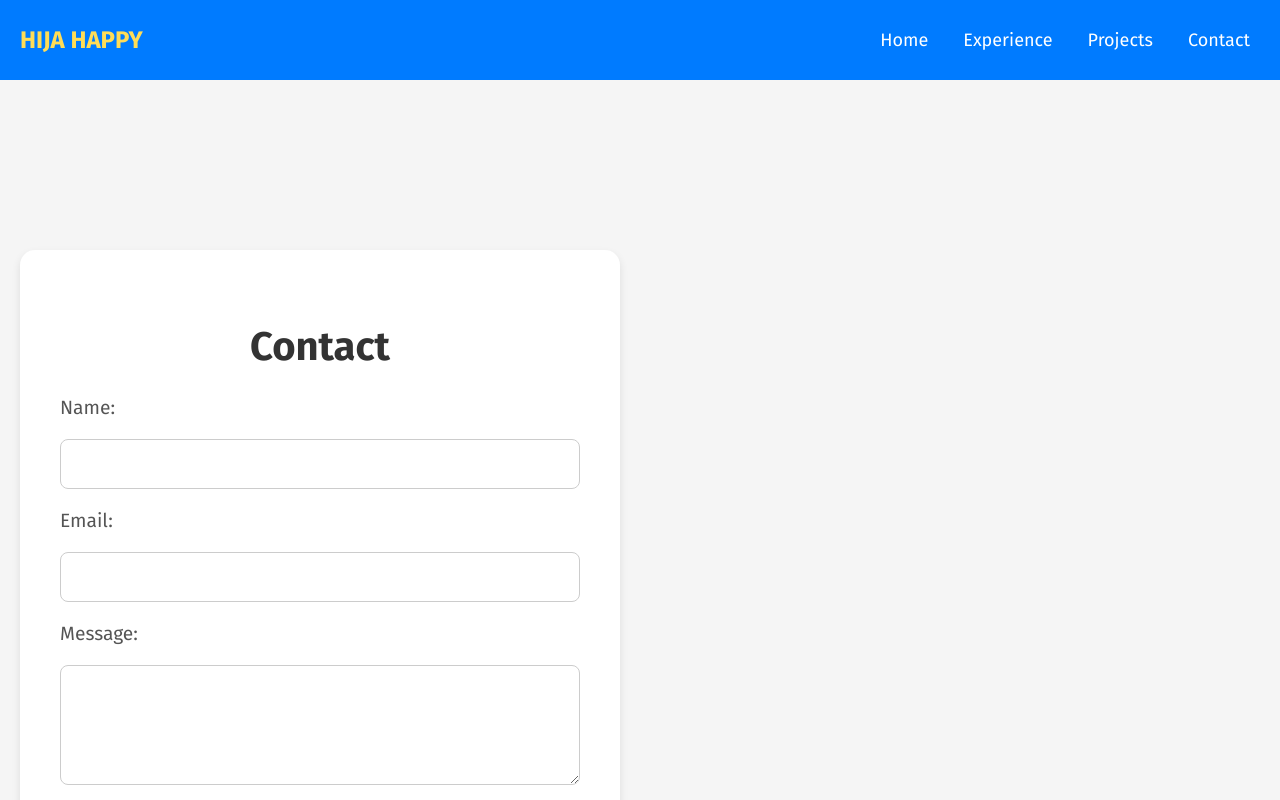
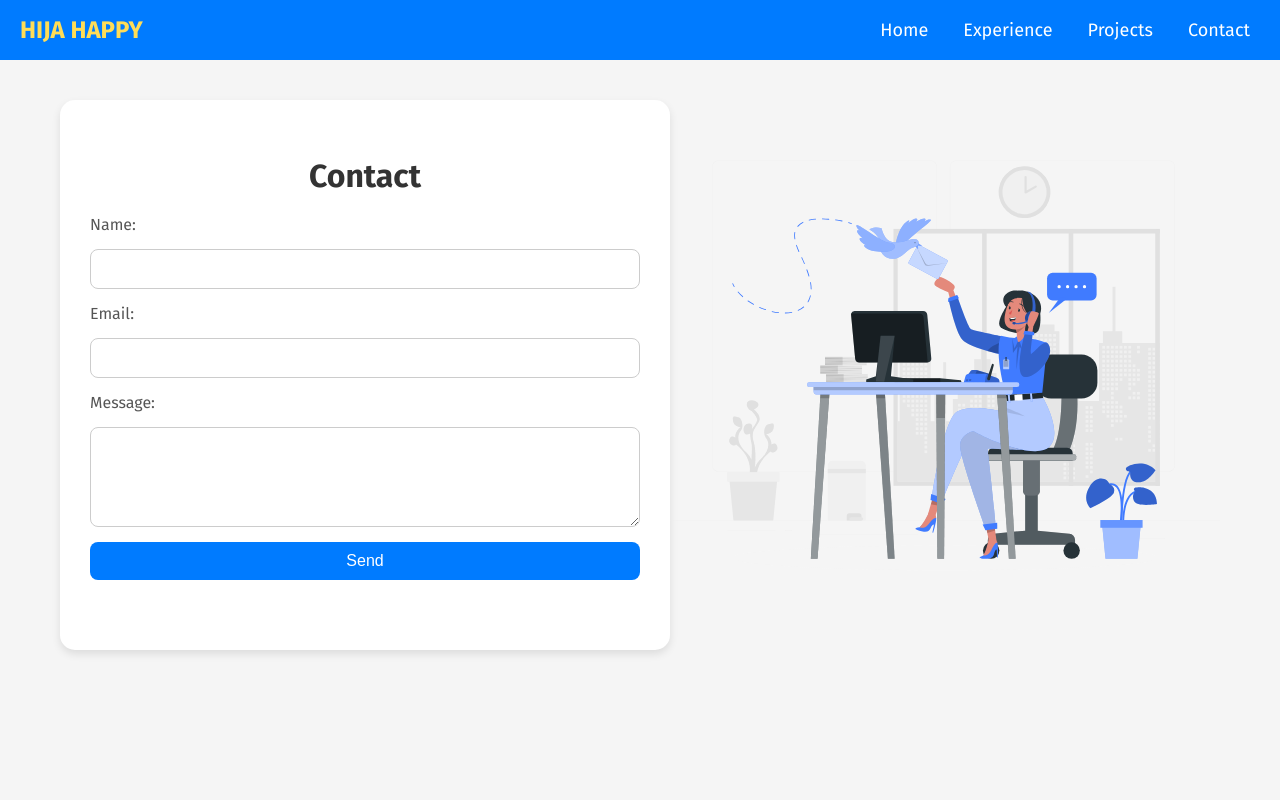
Before and after one commit to hija-happy/my_portfolio, a React (Create React App) app: page /contact in a window 1280 px wide. Built offline with nearby package versions, Linux system fonts and the light colour scheme.

Commit message:
Updated Pages

```diff
--- a/package.json
+++ b/package.json
@@ -10,10 +10,13 @@
     "@testing-library/react": "^13.4.0",
     "@testing-library/user-event": "^13.5.0",
     "emailjs-com": "^3.2.0",
+    "gsap": "^3.12.5",
     "react": "^18.3.1",
     "react-dom": "^18.3.1",
     "react-router-dom": "^6.26.0",
     "react-scripts": "5.0.1",
+    "react-slick": "^0.30.2",
+    "slick-carousel": "^1.8.1",
     "tech-stack-icons": "^2.1.0",
     "web-vitals": "^2.1.4"
   },
--- a/src/components/AboutSection.css
+++ b/src/components/AboutSection.css
@@ -3,7 +3,7 @@ html, body {
   margin: 0;
   padding: 0;
   height: 100%;
-  overflow: hidden; /* Remove scrollbars */
+
 }
 
 body {
--- a/src/components/ContactSection.css
+++ b/src/components/ContactSection.css
@@ -1,25 +1,32 @@
 .contact-page {
-  align-content: center;
-  padding-top: 150px;
-  padding-bottom: 150px; /* Padding for the entire page */
+  display: flex;
+  justify-content: center;
+  /* Adjusted padding for the entire page */
 }
 
 .contact-section {
-  padding: 40px;
-  padding-bottom: 200px;
+  display: flex;
+  align-items: stretch; /* Ensure that the items stretch to the full height */
+  max-width: 1200px; /* Adjust width as needed */
+  width: 100%;
+}
+
+.contact-content {
+  display: flex;
+  flex: 1;
+}
+
+.contact-form {
+  flex: 1;
+  padding: 30px; /* Reduced padding */
   background-color: #ffffff;
   border-radius: 15px;
   box-shadow: 0 4px 8px rgba(0, 0, 0, 0.1);
-  max-width: 600px;
-
-  margin: px auto;
-
 }
 
-.contact-section h2 {
-  margin-bottom: 25px;
-
-  font-size: 2.5rem;
+.contact-form h2 {
+  margin-bottom: 20px; /* Reduced margin */
+  font-size: 2rem; /* Adjusted font size */
   color: #333;
   text-align: center;
   font-weight: bold;
@@ -28,18 +35,17 @@
 form {
   display: flex;
   flex-direction: column;
-  gap: 20px;
-  justify-content: space-between;
+  gap: 15px; /* Reduced gap */
 }
 
 label {
-  font-size: 1.2rem;
+  font-size: 1rem; /* Adjusted font size */
   color: #555;
 }
 
 input,
 textarea {
-  padding: 15px;
+  padding: 10px; /* Adjusted padding */
   border-radius: 8px;
   border: 1px solid #ccc;
   font-size: 1rem;
@@ -49,16 +55,17 @@ textarea {
 
 textarea {
   resize: vertical;
-  min-height: 120px;
+  min-height: 100px; /* Adjusted min-height */
 }
 
 button {
-  padding: 15px;
+  padding: 10px; /* Adjusted padding */
   border: none;
   border-radius: 8px;
-  background-color: #007bff;   color: #fff;
+  background-color: #007bff;
+  color: #fff;
   cursor: pointer;
-  font-size: 1.2rem;
+  font-size: 1rem; /* Adjusted font size */
   transition: background-color 0.3s ease;
 }
 
@@ -66,16 +73,29 @@ button:hover {
   background-color: #0056b3;
 }
 
-.status-message {
-  margin-top: 20px;
-  font-size: 1.2rem;
-  color: #28a745;
+.status-message,
+.loading-message {
+  margin-top: 15px; /* Reduced margin */
+  font-size: 1rem; /* Adjusted font size */
   text-align: center;
 }
 
+.status-message {
+  color: #28a745;
+}
+
 .loading-message {
-  margin-top: 20px;
-  font-size: 1.2rem;
   color: #007bff;
-  text-align: center;
 }
+
+.contact-illustration {
+  flex: 1;
+  display: flex;
+  justify-content: center;
+  align-items: center;
+}
+
+.contact-illustration img {
+  max-width: 100%;
+  height: auto;
+}
--- a/src/components/ContactSection.js
+++ b/src/components/ContactSection.js
@@ -17,17 +17,17 @@ const ContactSection = () => {
     return (
       <section className='contact-page'>
         <section id='contact' className='contact-section'>
-        <h2>Contact</h2>
-
-        <div className="contact-content">        <p className='status-message'>Message sent successfully!</p>
+          <div className="contact-content">
+            <div className="contact-form">
+              <p className='status-message'>Message sent successfully!</p>
               <button onClick={() => window.location.reload()} className='reload-button'>
                 Send Another Message
               </button>
+            </div>
             <div className="contact-illustration">
               <img src={ContactIllustration} alt="Contact illustration" />
             </div>
           </div>
-
         </section>
       </section>
     );
@@ -36,53 +36,28 @@ const ContactSection = () => {
   return (
     <section className='contact-page'>
       <section id='contact' className='contact-section'>
+        <div className="contact-content">
+          <div className="contact-form">
             <h2>Contact</h2>
-      <div className="contact-content">
             <form onSubmit={handleFormSubmit} method='POST'>
               <label htmlFor='name'>Name:</label>
-        <input
-          type='text'
-          id='name'
-          name='name'
-          required
-        />
-
+              <input type='text' id='name' name='name' required />
               <label htmlFor='email'>Email:</label>
-        <input
-          type='email'
-          id='email'
-          name='email'
-          required
-        />
-        <ValidationError
-          prefix='Email'
-          field='email'
-          errors={state.errors}
-        />
-
+              <input type='email' id='email' name='email' required />
+              <ValidationError prefix='Email' field='email' errors={state.errors} />
               <label htmlFor='message'>Message:</label>
-        <textarea
-          id='message'
-          name='message'
-          required
-        />
-        <ValidationError
-          prefix='Message'
-          field='message'
-          errors={state.errors}
-        />
-
+              <textarea id='message' name='message' required />
+              <ValidationError prefix='Message' field='message' errors={state.errors} />
               <button type='submit' disabled={state.submitting || loading}>
                 {loading ? 'Sending...' : 'Send'}
               </button>
             </form>
-
+            {loading && <p className='loading-message'>Sending your message, please wait...</p>}
+          </div>
           <div className="contact-illustration">
             <img src={ContactIllustration} alt="Contact illustration" />
           </div>
         </div>
-
-      {loading && <p className='loading-message'>Sending your message, please wait...</p>}
       </section>
     </section>
   );
--- a/src/components/ExperienceSection.css
+++ b/src/components/ExperienceSection.css
@@ -14,22 +14,6 @@
   box-shadow: 0 4px 8px rgba(0, 0, 0, 0.1);
   display: flex;
   align-items: flex-start;
-  opacity: 0;
-  transform: translateX(0);
-  transition: opacity 0.8s ease, transform 0.8s ease;
-}
-
-.experience-item.fade-in-left {
-  transform: translateX(-100%);
-}
-
-.experience-item.fade-in-right {
-  transform: translateX(100%);
-}
-
-.experience-item.visible {
-  opacity: 1;
-  transform: translateX(0);
 }
 
 .company-logo {
--- a/src/components/ExperienceSection.js
+++ b/src/components/ExperienceSection.js
@@ -1,25 +1,8 @@
-import React, { useEffect, useRef } from 'react';
+import React from 'react';
 import experienceData from '../assets/json/experienceData.json';
 import './ExperienceSection.css';
 
 const ExperienceSection = () => {
-  const sectionRefs = useRef([]);
-
-  useEffect(() => {
-    const handleScroll = () => {
-      sectionRefs.current.forEach((ref) => {
-        if (ref && ref.getBoundingClientRect().top < window.innerHeight) {
-          ref.classList.add('fade-in');
-        }
-      });
-    };
-
-    window.addEventListener('scroll', handleScroll);
-    handleScroll(); // Initial check on load
-
-    return () => window.removeEventListener('scroll', handleScroll);
-  }, []);
-
   return (
     <section id='experience' className='experience-section'>
       <h2>Experience</h2>
@@ -28,7 +11,6 @@ const ExperienceSection = () => {
           <div
             key={index}
             className='experience-item'
-            ref={(el) => (sectionRefs.current[index] = el)}
           >
             <div className='experience-logo'>
               <img
--- a/src/components/Navbar.css
+++ b/src/components/Navbar.css
@@ -5,7 +5,7 @@
   display: flex;
   justify-content: space-between; /* Space between items */
   align-items: center; /* Align items vertically centered */
-  height: 60px; /* Fixed height for the navbar */
+  height: 40px; /* Fixed height for the navbar */
   position: relative; /* Allows absolute positioning for elements */
 }
 
--- a/src/components/ProjectsSection.css
+++ b/src/components/ProjectsSection.css
@@ -1,39 +1,13 @@
-.projects-section,
-.skills-section {
+.projects-section {
   padding: 2rem;
-  padding-bottom: 100;
-
-  /* Increase this value based on your footer height */
+  padding-bottom: 100px; /* Ensure padding is in pixels */
 }
 
-.projects-container,
-.skills-container {
-  /* Ensure that the containers take up the full width available */
-  display: flex;
-  flex-wrap: wrap;
-  justify-content: center;
-  padding-bottom: 100;
-}
-
-.project-item,
-.skill-item {
-  /* Adjust width based on design */
-  margin: 15px;
-}
-
-.project-image img,
-.skill-icon {
-  /* Ensure icons and images are responsive and well-sized */
-  max-width: 100%;
-  height: auto;
-}
-
-/* Specific styling for projects section */
 .projects-container {
-  display: flex;
-  flex-direction: column;
-  gap: 2rem;
-  align-items: center;
+  display: grid;
+  grid-template-columns: repeat(2, 1fr); /* Creates a 2-column grid */
+  gap: 1.5rem; /* Adjust gap as needed to create space between cards */
+  justify-items: center; /* Center items horizontally */
 }
 
 .project-item {
@@ -76,28 +50,37 @@
   color: #333;
 }
 
-/* Specific styling for skills section */
 .skills-section {
   padding: 2rem;
-  background-color: #eaeaea; /* or any color you prefer */
+  background-color: #eaeaea; /* Light gray background */
 }
 
 .skills-container {
   display: grid;
-  grid-template-columns: repeat(4, 1fr); /* Creates a 4-column grid */
+  grid-template-columns: repeat(10, 1fr); /* Default to 10 columns */
   gap: 1rem; /* Space between grid items */
   justify-items: center; /* Center items horizontally */
 }
 
+/* Adjust the layout for mobile view */
+@media (max-width: 768px) {
+  .skills-container {
+    grid-template-columns: repeat(4, 1fr); /* 4 columns for mobile */
+    grid-template-rows: repeat(5, auto); /* 5 rows for mobile */
+  }
+}
+
+/* Ensure each skill item takes full width of its grid cell */
 .skill-item {
   display: flex;
   flex-direction: column;
   align-items: center;
   text-align: center;
   padding: 1rem;
-  background: #fff; /* or any color you prefer */
+  background: #fff; /* White background for items */
   border-radius: 8px;
   box-shadow: 0 4px 8px rgba(0, 0, 0, 0.1);
+  width: 100%; /* Full width of the grid cell */
 }
 
 .skill-icon {
```
Also changed, not shown: src/components/AboutSection.js (line endings or trailing spaces), 1 other file (tests, documents, lock files or other folders). Lines whose indentation alone changed are shown as unchanged.
